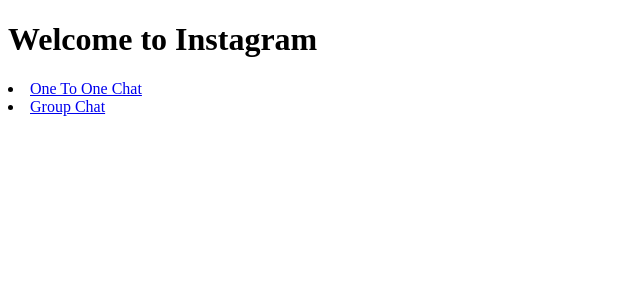
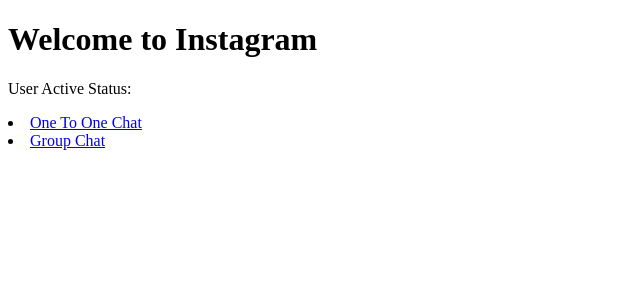
Before and after one commit to farid-hussain-qbatch/instagram, a Django app: page /instagram/ in a window 1280 px wide. Shown: the part 78-378 px from the top of the page, without its empty margins (0-640 px from the left). Run offline with Django 3.2, Linux system fonts and the light colour scheme; the visitor is signed in with stand-in values (Sample User, id 1).

Commit message:
User Status

```diff
--- a/instagram/templates/instagram/index.html
+++ b/instagram/templates/instagram/index.html
@@ -7,16 +7,13 @@
     <div class="collapse navbar-collapse" id="navbarText">
       <ul class="navbar-nav mr-auto">
         {% if user.is_authenticated %}
-
         <li class="nav-item">
           <a class="nav-link" href="{% url 'instagram:logout' %}">Logout</a>
         </li>
         <li class="nav-item">
           <a class="nav-link" href="#">Welcome, {{user.username}}</a>
         </li>
-
         {% else %}
-
         <li class="nav-item">
           <a class="nav-link" href="{% url 'instagram:login' %}">Login</a>
         </li>
@@ -25,12 +22,11 @@
       </ul>
     </div>
   </nav>
-
   <h1>Welcome to Instagram</h1>
+  <p>User Active Status: {{ user.userstatus.active}}</p>
   <div>
     {% if user.is_authenticated %}
-    <li><a href="{% url 'instagram:one_to_one_chat'  %}">One To One Chat </a></li>
+    <li><a href="{% url 'instagram:one_to_one_chat' %}">One To One Chat </a></li>
     <li><a href="{% url 'instagram:group_chat' %}">Group Chat </a></li>
     {% endif %}
-
   </div>
```
